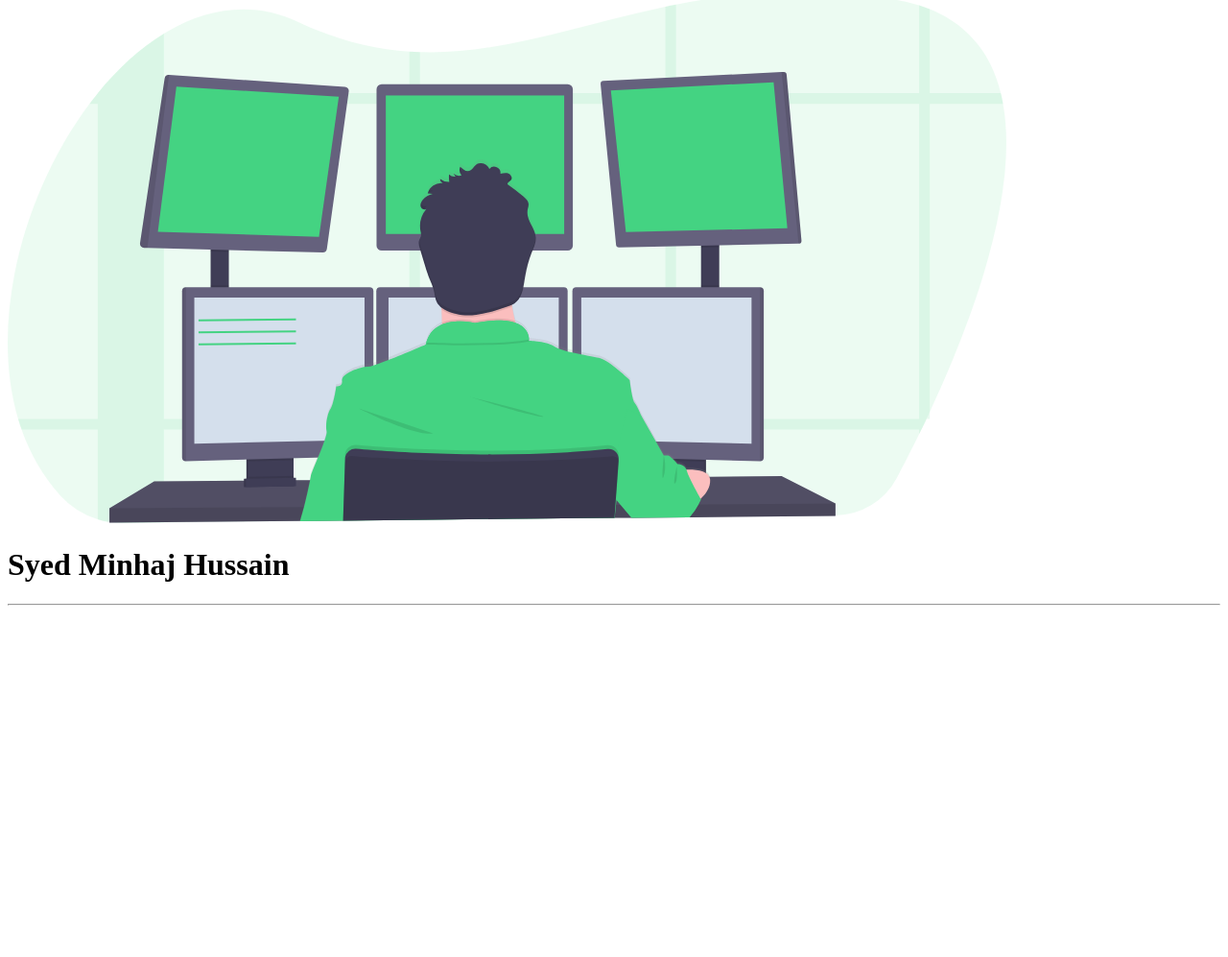
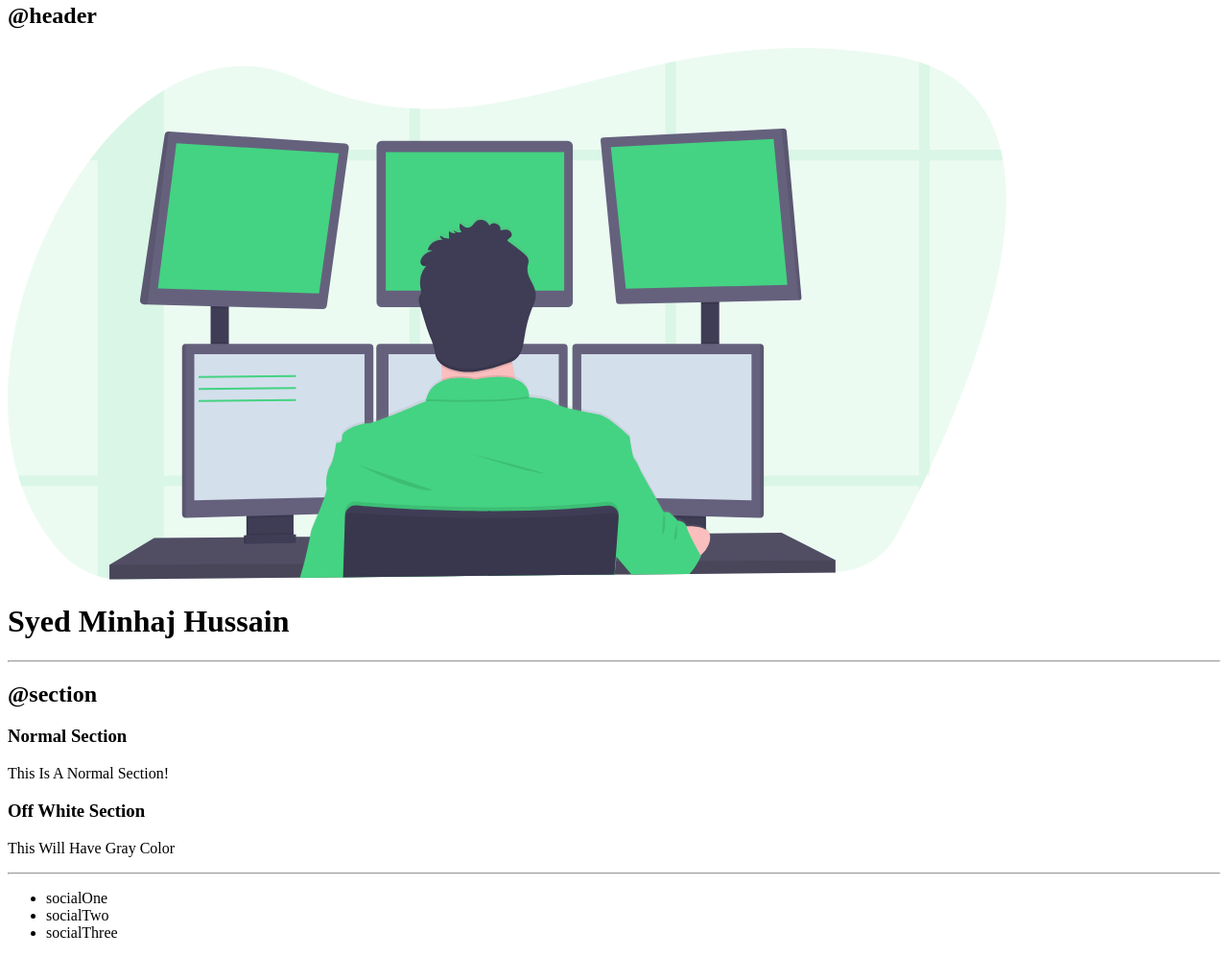
Before and after one commit to syed-minhaj-hussain/component-library-for-my-portfolio, a plain HTML site: page index.html in a window 1280 px wide. Shown: the part 1239-2236 px from the top of the page at 96% size. Before the commit the page ends 1878 px from the top, so only its background shows below. Drawn offline with Linux system fonts and the light colour scheme.

Commit message:
updated header, footer

```diff
--- a/index.html
+++ b/index.html
@@ -75,12 +75,29 @@
     <hr>
 
     <!-- Header -->
+    <h2>@header</h2>
     <header>
         <img src="images/minhaj.svg" alt="Developer">
         <h1>Syed Minhaj Hussain</h1>
     </header>
     <hr>
 
+    <!-- Section -->
+    <h2>@section</h2>
+    <h3>Normal Section</h3>
+    <p>This Is A Normal Section!</p>
+
+    <h3>Off White Section</h3>
+    <p>This Will Have Gray Color</p>
+    <hr>
+    <!-- Footer -->
+    <footer>
+        <ul>
+            <li>socialOne</li>
+            <li>socialTwo</li>
+            <li>socialThree</li>
+        </ul>
+    </footer>
 
 
 
```
